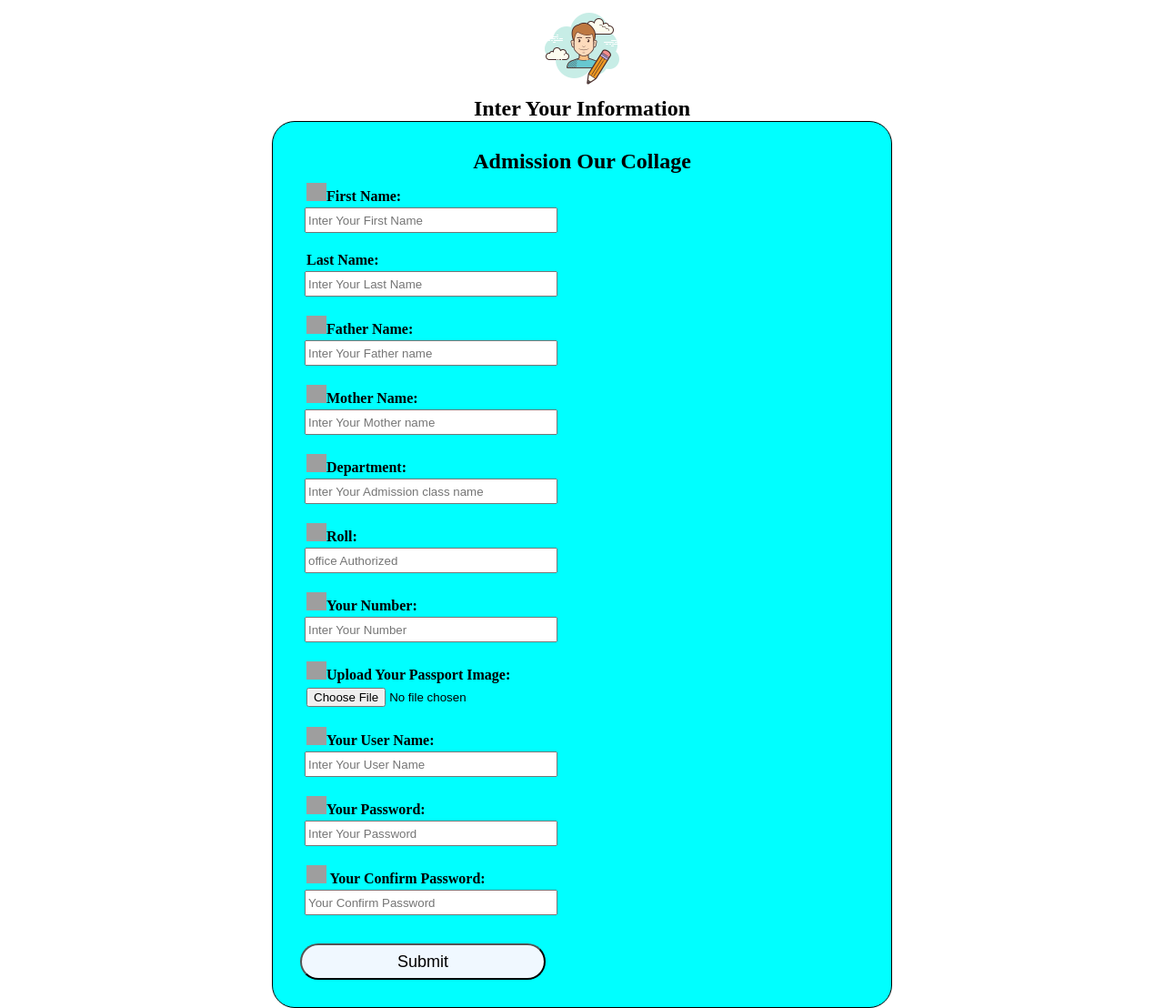
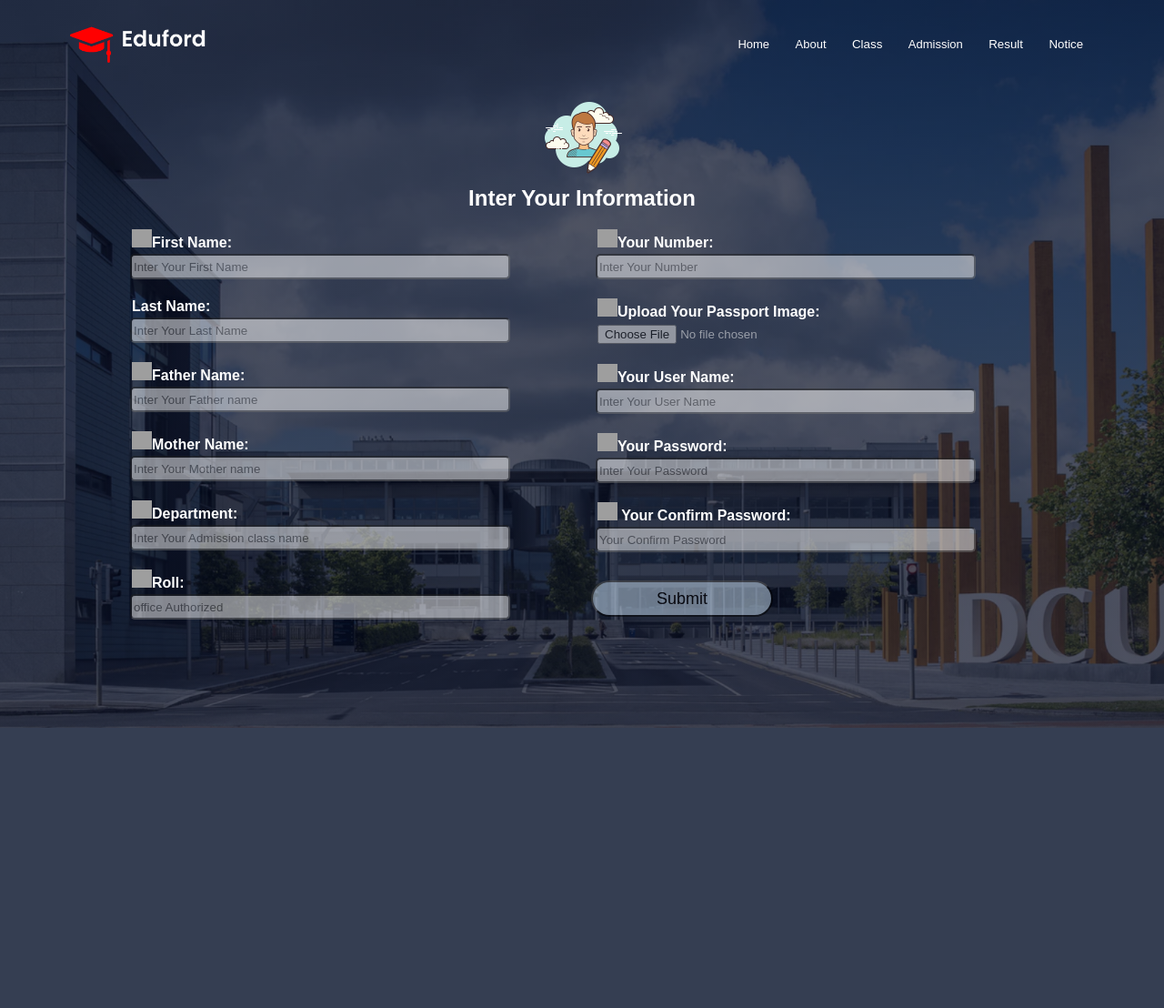
Before and after one commit to Osati/My-1st-Project, a PHP site: page /admission.php in a window 1280 px wide. Shown: the whole page at 91% size. After the commit the page ends 800 px from the top, so only its background shows below. Run offline with PHP 8.4, Linux system fonts and the light colour scheme; grey boxes are pictures that could not be loaded.

Commit message:
all update

```diff
--- a/adminpage.php
+++ b/adminpage.php
@@ -22,9 +22,9 @@
                             <div class="dropdown">
                                 <button class="dropbtn">Student_information</button>
                                 <div class="dropdown-content">
-                                    <a href="">Intermediate</a>
-                                    <a href="">degare</a>
-                                    <a href="">Diploma</a>
+                                    <a href=""><button class="intermediate">Intermediate</button></a>
+                                    <a href=""><button class="">Diploma</button></a>
+                                    <a href=""><button class="">Degree</button></a>
                                 </div>
                             </div>
                          </a>
--- a/admission.css
+++ /dev/null
@@ -1,59 +0,0 @@
-*{
-    margin: 0;
-    padding: 0;
-}
-
-.heading{
-    padding: 10px;
-    text-align:center;
-}
-#container{
-    background-color: aqua;
-    width: 50%;
-    border: 1px solid black;
-    border-radius: 25px;
-    margin: 0 auto;
-    padding: 20px;
-}
-h2{
-    text-align: center;
-    display: block;
-}
-
-#from{
-    width:270px;
-    height:20px ;
-    color:black;
-    margin:3px;
-    margin-left: 15px;
-    padding:2px;
-}
-
-.icon {
-    width:22px;
-    height:20px;
-
-  }
-
- #button{
-    width: 270px;
-    height: 40px;
-    background-color: aliceblue;
-    border-radius: 20px;
-    margin: 10px;
-    font-size: large;
-  }
-
-  @media(max-width:700px){
-    #container{
-    width: 80%;
-    font-size: 12px;
-    }
-    #from{
-        width: auto;
-    }
-    #button{
-       width: 100px;
-      }
-
-  }
--- a/admission.php
+++ b/admission.php
@@ -6,16 +6,68 @@
   <meta charset="UTF-8">
   <meta http-equiv="X-UA-Compatible" content="IE=edge">
   <meta name="viewport" content="width=device-width, initial-scale=1.0">
-  <link rel="stylesheet" href="admission.css">
+  <link rel="stylesheet" href="style.css">
   <title>Registration</title>
 
 </head>
 <body>
+  <section class="header">
+    <nav>
+      <a href="index.html"><img src="images/logo.png"></a>
+      <div class="nav-links" id="navlinks">
+          <i class="fa fa-times" onclick="hideMenu()"></i>
+        <ul>
+          <li><a href="">Home</a></li>
+          <li><a href="">About</a></li>
+          <li>
+            <a href="">
+              <div class="dropdown">
+                <button class="dropbtn">Class</button>
+                  <div class="dropdown-content">
+                    <a href="">Intermediate</a>
+                      <a href="">degare</a>
+                      <a href="">Diploma</a>
+                  </div>
+                </div>
+            </a>
+          </li>
+          <li><a href="admission.php">Admission</a></li>
+          <li>
+            <a href="">
+              <div class="dropdown">
+                <button class="dropbtn">Result</button>
+                  <div class="dropdown-content">
+                    <a href="">Intermediate</a>
+                    <a href="">degare</a>
+                    <a href="">Diploma</a>
+                  </div>
+              </div>
+            </a>
+          </li>
+          <li>
+            <a href="">
+              <div class="dropdown">
+                <button class="dropbtn">Notice</button>
+                  <div class="dropdown-content">
+                    <a href="">Class</a>
+                    <a href="">Exam</a>
+                    <a href="">Other</a>
+                  </div>
+              </div>
+            </a>
+          </li>
+        </ul>
+      </div>
+          <i class="fa fa-bars" onclick="showMenu()"></i>
+      </nav>
+
       <h2><center><img style="height:100px;" src="icon/regis.png"/></center>Inter Your Information</h2>
+
+
       <div id="container">
-    <h2 class="heading">Admission Our Collage</h2>
         <form action="insert.php" method="POST" algin="center" enctype="multipart/form-data">
 
+          <div class="form-action1">
             <b><label id="from"><img class="icon" src="icon/name.png"/>First Name:</label></br>
               <input type="text" name="f_name" id="from" placeholder="Inter Your First Name" required></br></br>
             <b><label id="from">Last Name:</label></br>
@@ -29,6 +81,9 @@
               <input type="text" name="class" id="from" placeholder="Inter Your Admission class name" required></br></br>
             <b><label id="from"><img class="icon" src="icon/roll.png"/>Roll:</label></br>
               <input type="text" name="roll" id="from" placeholder="office Authorized" required></br></br>
+          </div>
+
+          <div class="form-action2">
             <b><label id="from"><img class="icon" src="icon/namber.png"/>Your Number:</label></br>
               <input type="text" name="number" id="from" placeholder="Inter Your Number" required></br></br>
             <b><label id="from"><img class="icon" src="icon/img.png"/>Upload Your Passport Image:</label></br>
@@ -41,8 +96,9 @@
               <input type="password" name="c_password" id="from" placeholder="Your Confirm Password" required></br></br>
 
             <button name="submit" type="submit" id="button" value="Submt">Submit</button>
+          </div>
         </form>
       </div>
-
+  </section>
 </body>
 </html>
--- a/style.css
+++ b/style.css
@@ -458,3 +458,77 @@
     }
 
 }
+
+/* admission php csss */
+
+.heading{
+    padding: 10px;
+    text-align:center;
+}
+#container{
+    width: 80%;
+    border-radius: 25px;
+    display: grid;
+    grid-template-columns: 1fr;
+    margin: auto;
+    padding: 20px;
+    color: #fff;
+}
+.form-action1{
+    width: 50%;
+    float: left;
+
+}
+.form-action2{
+    width: 50%;
+    float: right;
+
+}
+h2{
+    text-align: center;
+    display: block;
+    color: #fff;
+}
+
+#from{
+    width:80%;
+    height:20px ;
+    color: #fff;
+    margin:3px;
+    margin-left: 15px;
+    padding:2px;
+}
+input{
+    opacity: 0.5;
+    border-radius: 5px;
+}
+.icon {
+    width:22px;
+    height:20px;
+
+  }
+
+ #button{
+    width: 200px;
+    height: 40px;
+    color: #030101;
+    background-color: rgb(206, 229, 250);
+    opacity: 0.5;
+    border-radius: 20px;
+    margin: 10px;
+    font-size: large;
+  }
+
+  @media(max-width:700px){
+    #container{
+    width: 80%;
+    font-size: 12px;
+    }
+    #from{
+        width: auto;
+    }
+    #button{
+       width: 100px;
+      }
+
+  }
```
Also changed, not shown: collage_info.sql (added, +80 -0 lines), fetch.php (added, +16 -0 lines), intermediate.php (+38 -17 lines). Lines whose indentation alone changed are shown as unchanged.
